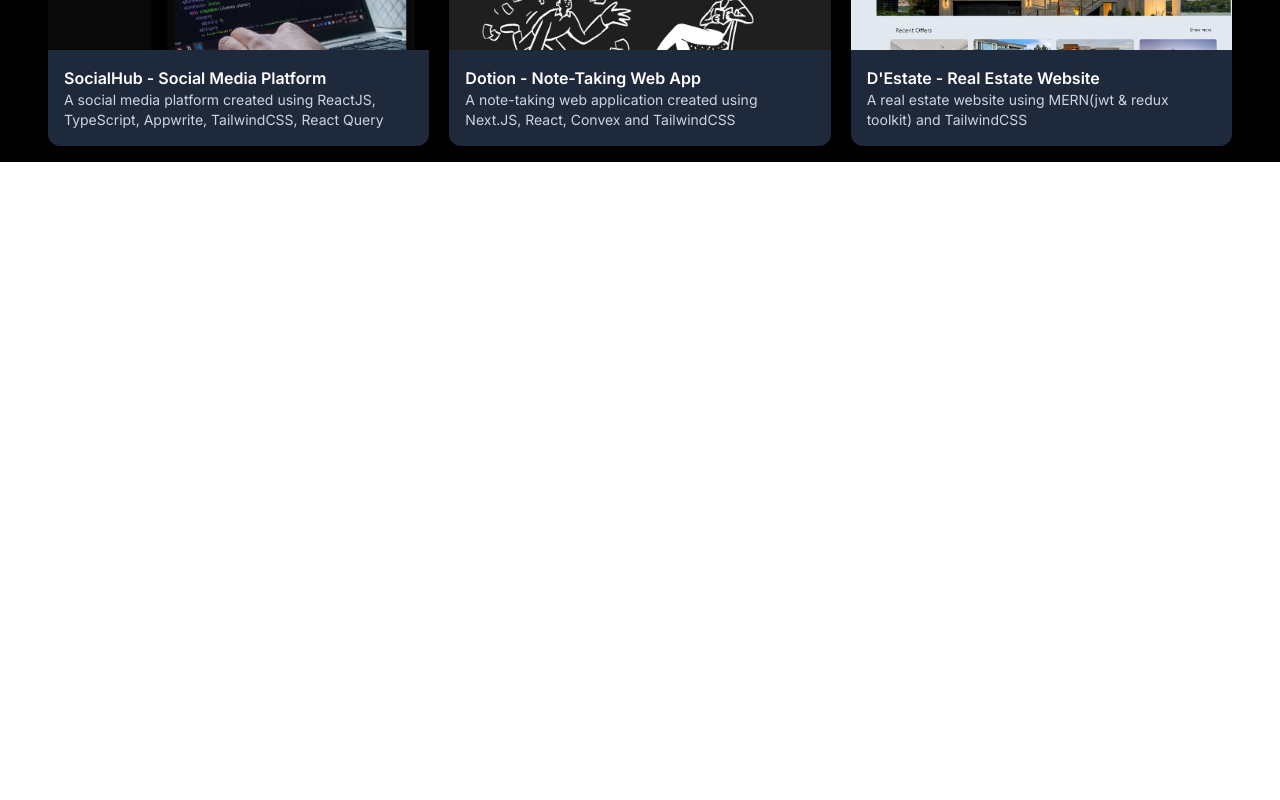
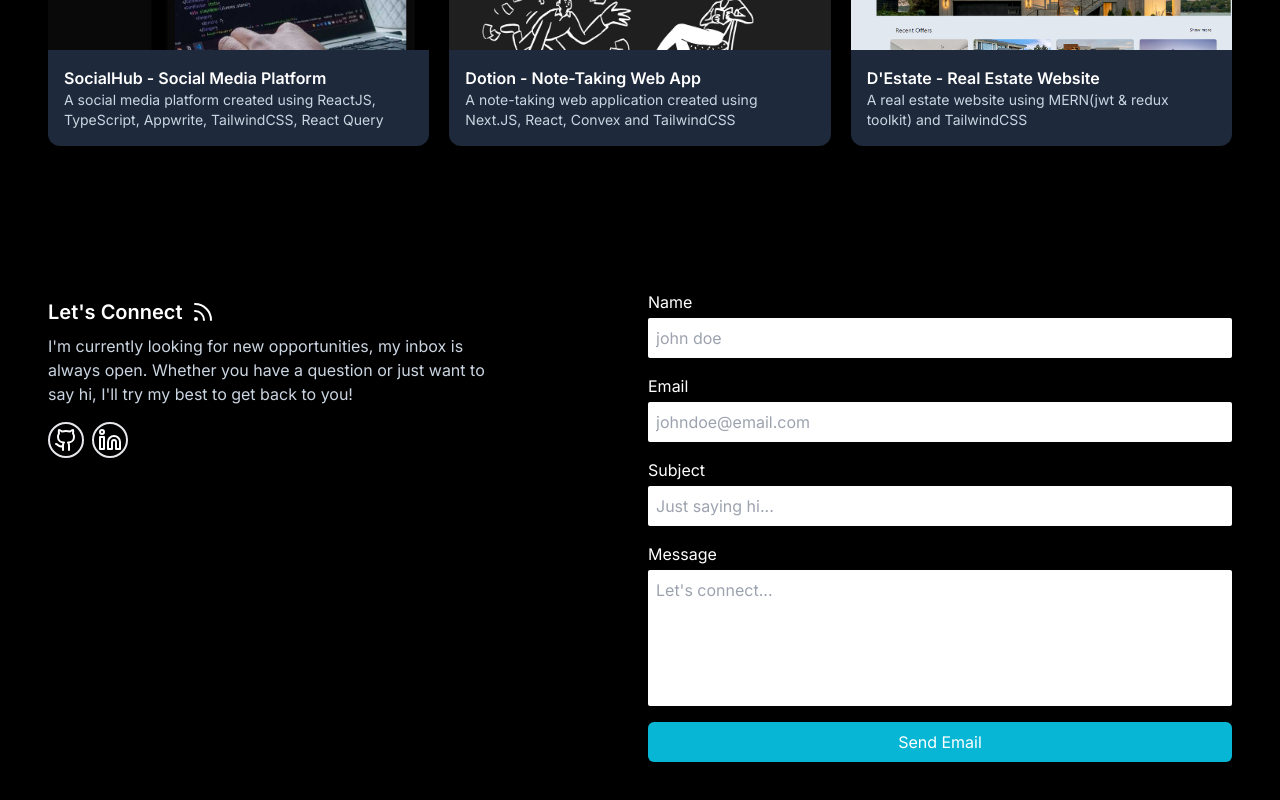
Before and after one commit to danemaas/next_portfolio, a Next.js app: page / in a window 1280 px wide. Shown: the part 1960-2760 px from the top of the page. Before the commit the page ends 2122 px from the top, so only its background shows below. Built offline with nearby package versions, Linux system fonts and the light colour scheme.

Commit message:
added contact section

```diff
--- /dev/null
+++ b/app/components/EmailSection.tsx
@@ -0,0 +1,158 @@
+"use client";
+
+import Link from "next/link";
+import emailjs, { EmailJSResponseStatus } from "emailjs-com";
+import { GithubIcon, LinkedinIcon, RssIcon } from "lucide-react";
+import { useState } from "react";
+
+const INITIAL_DATA = {
+  name: "",
+  email: "",
+  subject: "",
+  message: "",
+};
+
+const EmailSection = () => {
+  const [formData, setFormData] = useState(INITIAL_DATA);
+  const [loading, setLoading] = useState(false);
+  const [emailSent, setEmailSent] = useState("");
+
+  const sendEmail: React.FormEventHandler<HTMLFormElement> = (
+    e: React.FormEvent<HTMLFormElement>
+  ) => {
+    e.preventDefault();
+    setLoading(true);
+    emailjs
+      .sendForm(
+        "service_10mzhyp",
+        "template_kodiowk",
+        e.currentTarget,
+        "QemH39hUwGl242MUc"
+      )
+      .then(
+        (result: EmailJSResponseStatus) => {
+          setFormData(INITIAL_DATA);
+          setEmailSent("Message successfully sent!");
+          setLoading(false);
+          setTimeout(() => {
+            setEmailSent("");
+          }, 3000);
+        },
+        (error: EmailJSResponseStatus) => {
+          console.log(error.text);
+          setLoading(false);
+        }
+      );
+  };
+
+  return (
+    <section className="grid grid-cols-1 md:grid-cols-2 md:my-12 py-24 gap-4">
+      <div>
+        <h2 className="text-xl font-semibold text-white my-2 flex items-center gap-2">
+          Let's Connect <RssIcon />
+        </h2>
+        <p className="text-slate-300 mb-4 max-w-md">
+          I&apos;m currently looking for new opportunities, my inbox is always
+          open. Whether you have a question or just want to say hi, I&apos;ll
+          try my best to get back to you!
+        </p>
+        <div className="flex gap-2 items-center text-white">
+          <Link
+            href={"https://github.com/danemaas"}
+            target="_blank"
+            className="border-2 p-1 rounded-full hover:border-cyan-300 hover:text-cyan-300 transition-all duration-300"
+          >
+            <GithubIcon />
+          </Link>
+          <Link
+            href={"https://www.linkedin.com/in/dan-emaas-b96312289/"}
+            target="_blank"
+            className="border-2 p-1 rounded-full hover:border-cyan-300 hover:text-cyan-300 transition-all duration-300"
+          >
+            <LinkedinIcon />
+          </Link>
+        </div>
+      </div>
+      <div>
+        <form onSubmit={sendEmail} className="flex flex-col gap-4">
+          <div className="flex flex-col gap-1">
+            <label htmlFor="user_name" className="text-white">
+              Name
+            </label>
+            <input
+              type="text"
+              name="user_name"
+              placeholder="john doe"
+              value={formData.name}
+              onChange={(e) =>
+                setFormData({ ...formData, name: e.target.value })
+              }
+              className="p-2 rounded-sm outline-none focus:outline-cyan-300"
+              required
+            />
+          </div>
+          <div className="flex flex-col gap-1">
+            <label htmlFor="user_email" className="text-white">
+              Email
+            </label>
+            <input
+              type="email"
+              name="user_email"
+              placeholder="johndoe@email.com"
+              value={formData.email}
+              onChange={(e) =>
+                setFormData({ ...formData, email: e.target.value })
+              }
+              className="p-2 rounded-sm outline-none focus:outline-cyan-300"
+              required
+            />
+          </div>
+          <div className="flex flex-col gap-1">
+            <label htmlFor="user_subject" className="text-white">
+              Subject
+            </label>
+            <input
+              type="text"
+              name="user_subject"
+              placeholder="Just saying hi..."
+              value={formData.subject}
+              onChange={(e) =>
+                setFormData({ ...formData, subject: e.target.value })
+              }
+              className="p-2 rounded-sm outline-none focus:outline-cyan-300"
+              required
+            />
+          </div>
+          <div className="flex flex-col gap-1">
+            <label htmlFor="user_message" className="text-white">
+              Message
+            </label>
+            <textarea
+              name="user_message"
+              placeholder="Let's connect..."
+              value={formData.message}
+              onChange={(e) =>
+                setFormData({ ...formData, message: e.target.value })
+              }
+              rows={5}
+              className="resize-none p-2 rounded-sm outline-none focus:outline-cyan-300"
+              required
+            />
+          </div>
+          <button
+            type="submit"
+            disabled={loading}
+            className="text-white bg-cyan-500 p-2 rounded-md hover:bg-cyan-300 hover:text-slate-800 transition-all duration-300"
+          >
+            {loading ? "Sending..." : "Send Email"}
+          </button>
+          {emailSent !== "" && (
+            <p className="text-green-500 text-xs font-semibold">{emailSent}</p>
+          )}
+        </form>
+      </div>
+    </section>
+  );
+};
+
+export default EmailSection;
--- a/app/components/ProjectSection.tsx
+++ b/app/components/ProjectSection.tsx
@@ -69,6 +69,9 @@ const TAGS = ["all", "web", "mobile"];
 
 const ProjectSection = () => {
   const [activeTag, setActiveTag] = useState("all");
+  const filteredProjects = PROJECT_DATA.filter((project) =>
+    project.tag.includes(activeTag)
+  );
 
   return (
     <section className="text-white flex flex-col gap-5">
@@ -76,6 +79,7 @@ const ProjectSection = () => {
       <div className="flex justify-center items-center gap-5">
         {TAGS.map((tag) => (
           <ProjectTag
+            key={tag}
             name={tag}
             onClick={() => setActiveTag(tag)}
             isSelected={activeTag === tag}
@@ -83,8 +87,7 @@ const ProjectSection = () => {
         ))}
       </div>
       <div className="grid grid-cols-1 md:grid-cols-2 lg:grid-cols-3 gap-5">
-        {PROJECT_DATA.filter((project) => project.tag.includes(activeTag)).map(
-          (project) => (
+        {filteredProjects.map((project) => (
           <ProjectCard
             key={project.id}
             imgUrl={project.image}
@@ -93,8 +96,7 @@ const ProjectSection = () => {
             projectLink={project.projectLink}
             gitLink={project.gitLink}
           />
-          )
-        )}
+        ))}
       </div>
     </section>
   );
--- a/app/page.tsx
+++ b/app/page.tsx
@@ -2,6 +2,7 @@ import Header from "./components/Header";
 import AboutSection from "./components/AboutSection";
 import HeroSection from "./components/HeroSection";
 import ProjectSection from "./components/ProjectSection";
+import EmailSection from "./components/EmailSection";
 
 const page = () => {
   return (
@@ -12,6 +13,7 @@ const page = () => {
           <HeroSection />
           <AboutSection />
           <ProjectSection />
+          <EmailSection />
         </div>
       </main>
     </>
--- a/package.json
+++ b/package.json
@@ -9,6 +9,7 @@
     "lint": "next lint"
   },
   "dependencies": {
+    "emailjs-com": "^3.2.0",
     "lucide-react": "^0.294.0",
     "next": "14.0.4",
     "react": "^18",
```
Also changed, not shown: 1 other file (tests, documents, lock files or other folders). Lines whose indentation alone changed are shown as unchanged.
